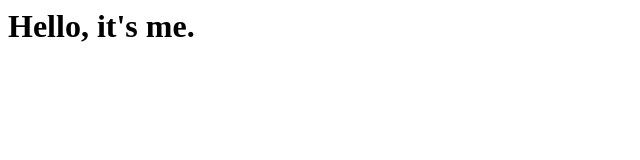
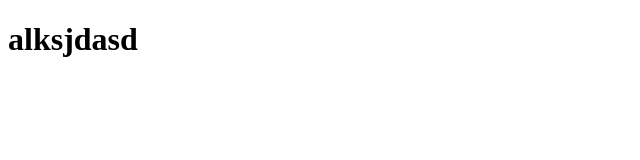
Before and after one commit to CMSC-100-2S24-25-U3L/exer-02-html-and-css-ericnrolll, a plain HTML site: page index.html in a window 1280 px wide. Shown: the whole page, without its empty margins (0-640 px from the left). Drawn offline with Linux system fonts and the light colour scheme.

Commit message:
Update index.html

```diff
--- a/index.html
+++ b/index.html
@@ -1 +1,8 @@
-<h1> Hello, it's me. </h1>
+<!DOCTYPE html>
+
+<html>
+  <body>
+    <h1>alksjdasd</h1>
+  </body>
+
+</html>
```
